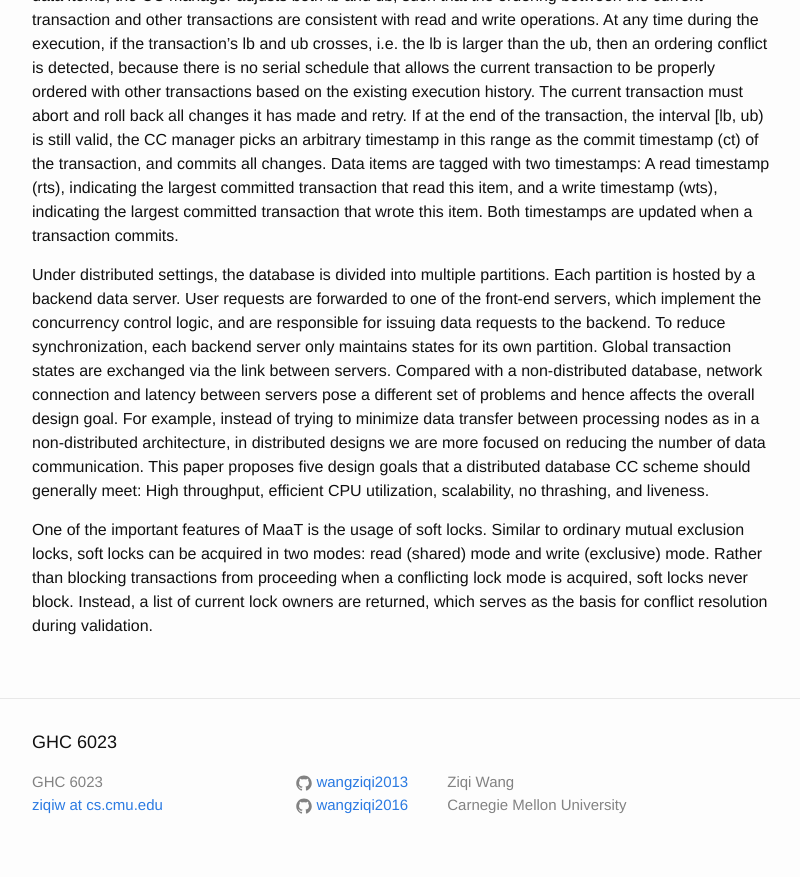
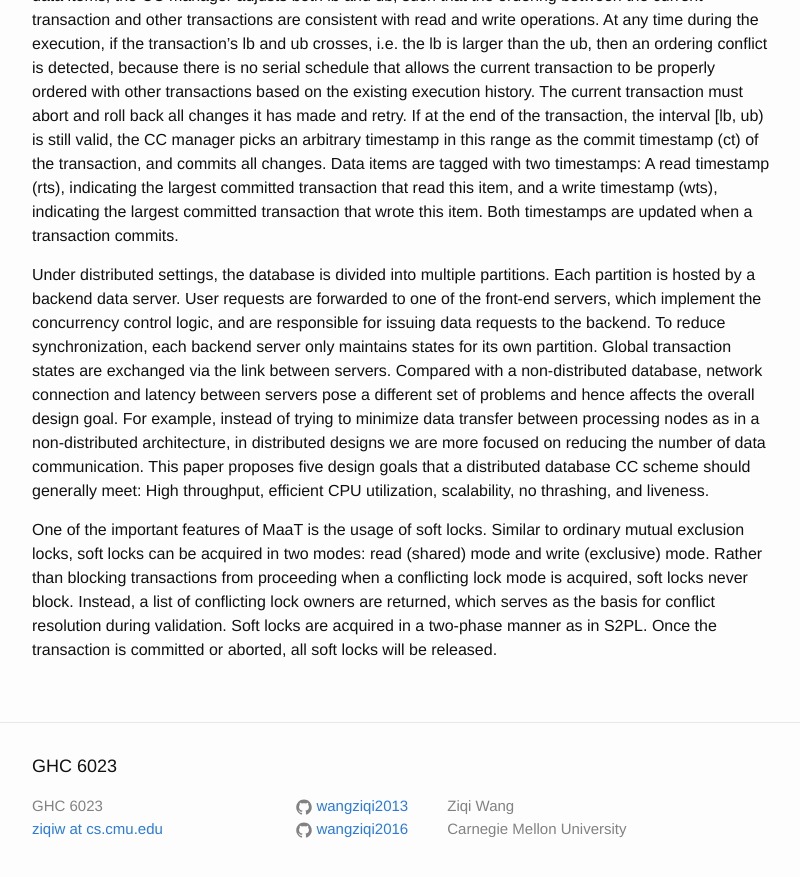
Before and after one commit to wangziqi2013/wangziqi2013.github.io, a Jekyll site: the page built from _posts/2018-12-18-maat.markdown, in a window 1280 px wide and 900 px high, scrolled down 814 px. Shown: the top 877 px of the window, without its empty margins (238-1038 px from the left). Built offline with Jekyll 4.4.1, drawn with Linux system fonts in a browser that asks for light colours.

Commit message:
Finish soft lock

```diff
--- a/_posts/2018-12-18-maat.markdown
+++ b/_posts/2018-12-18-maat.markdown
@@ -41,5 +41,6 @@ High throughput, efficient CPU utilization, scalability, no thrashing, and liven
 
 One of the important features of MaaT is the usage of soft locks. Similar to ordinary mutual exclusion locks, soft locks
 can be acquired in two modes: read (shared) mode and write (exclusive) mode. Rather than blocking transactions from proceeding
-when a conflicting lock mode is acquired, soft locks never block. Instead, a list of current lock owners are returned, which
-serves as the basis for conflict resolution during validation.
+when a conflicting lock mode is acquired, soft locks never block. Instead, a list of conflicting lock owners are returned, which
+serves as the basis for conflict resolution during validation. Soft locks are acquired in a two-phase manner as in S2PL.
+Once the transaction is committed or aborted, all soft locks will be released.
```
